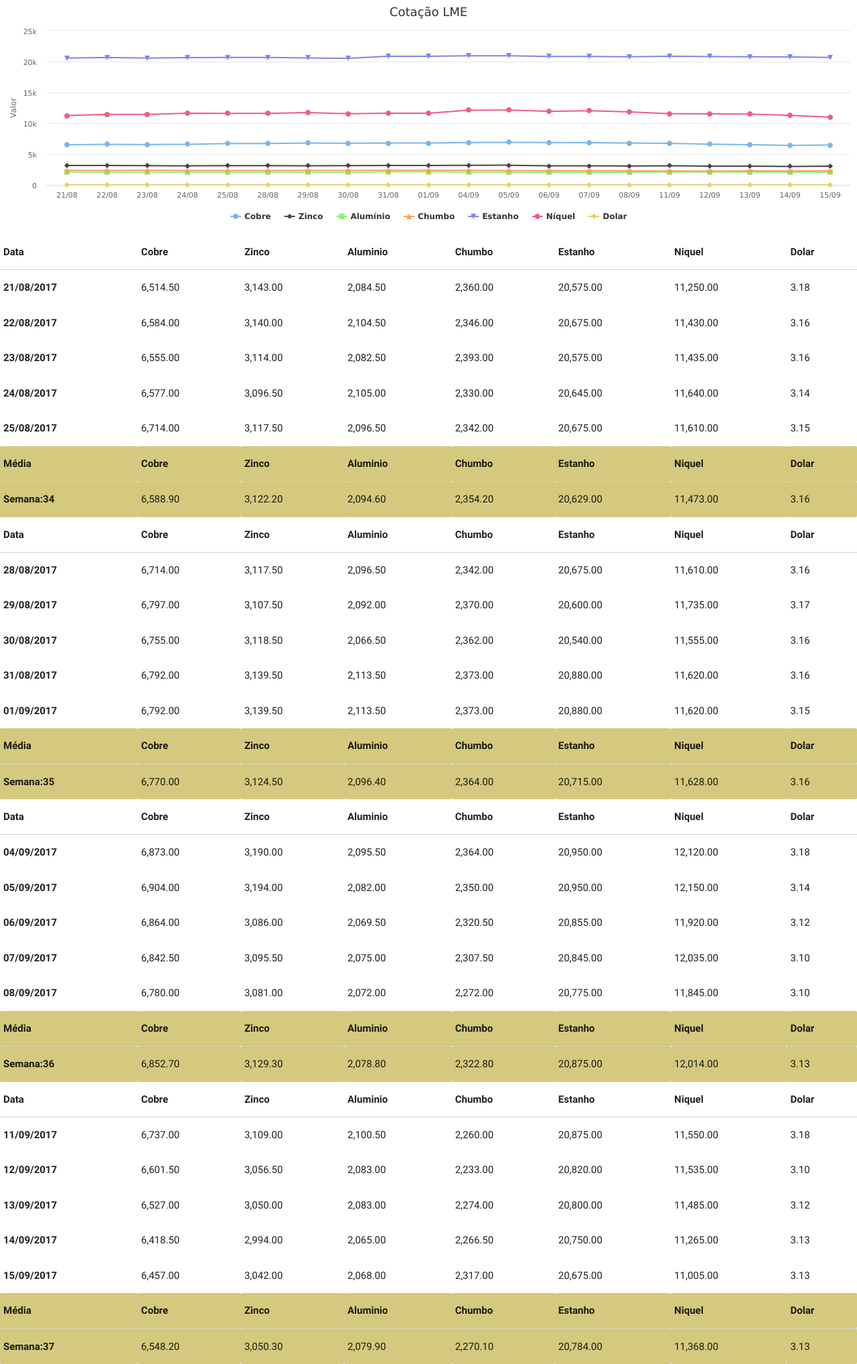
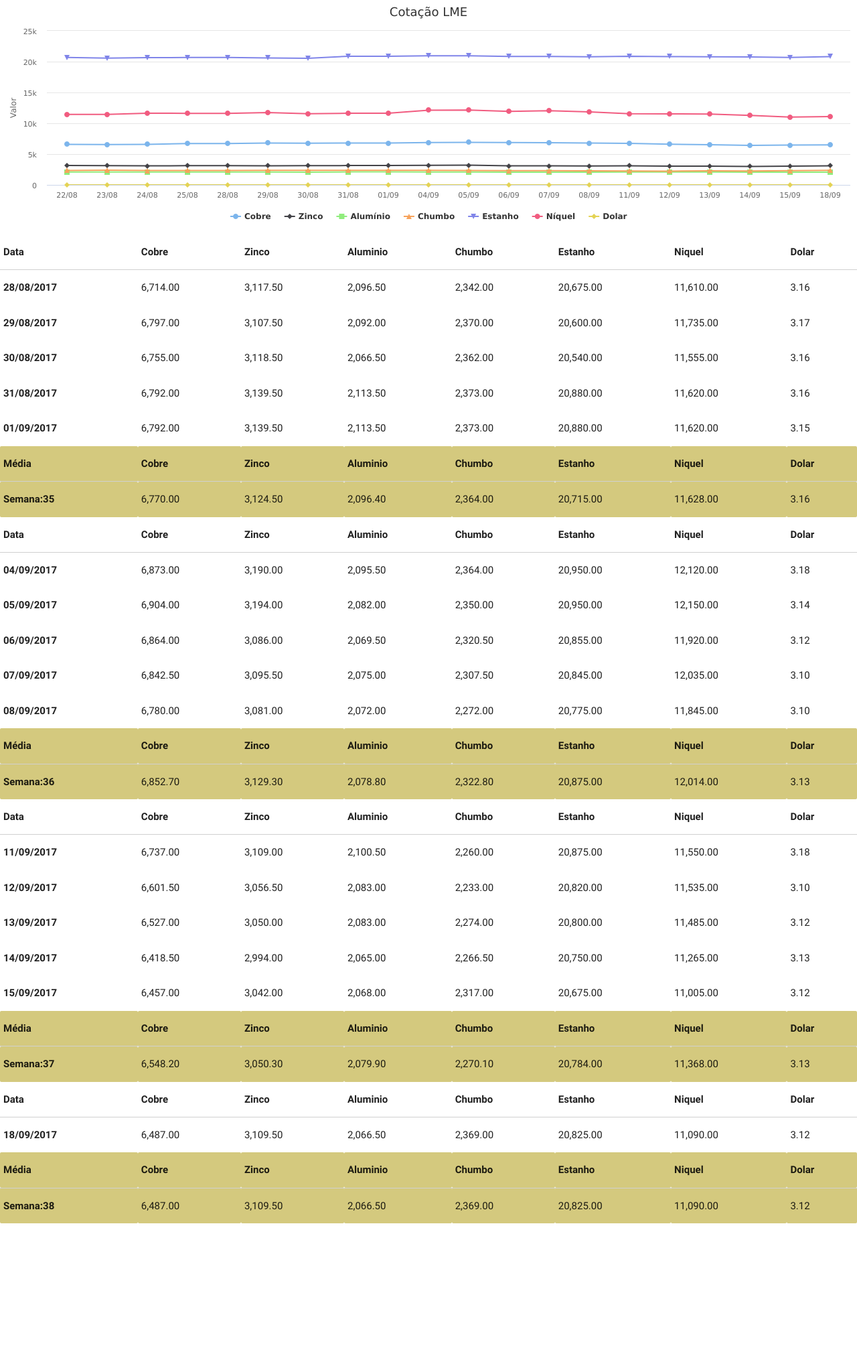
Before and after one commit to tiagocordeiro/flask-lme-chart, a Flask app: page /lme/dashboard in a window 1280 px wide. Shown: the whole page at 67% size. After the commit the page ends 1826 px from the top, so only its background shows below. Run offline with Flask 2, Linux system fonts and the light colour scheme; some libraries are stand-ins or nearby versions.

Commit message:
Cotação Atualizada

```diff
--- a/static/cotacao-atual.csv
+++ b/static/cotacao-atual.csv
@@ -1,5 +1,4 @@
 Date,Cobre,Zinco,Aluminio,Chumbo,Estanho,Niquel,Dolar
-2017-08-21,6514.5,3143.0,2084.5,2360.0,20575.0,11250.0,3.1777000427246
 2017-08-22,6584.0,3140.0,2104.5,2346.0,20675.0,11430.0,3.1630001068115
 2017-08-23,6555.0,3114.0,2082.5,2393.0,20575.0,11435.0,3.1605000495911
 2017-08-24,6577.0,3096.5,2105.0,2330.0,20645.0,11640.0,3.1393001079559
@@ -18,4 +17,5 @@ Date,Cobre,Zinco,Aluminio,Chumbo,Estanho,Niquel,Dolar
 2017-09-12,6601.5,3056.5,2083.0,2233.0,20820.0,11535.0,3.0996999740601
 2017-09-13,6527.0,3050.0,2083.0,2274.0,20800.0,11485.0,3.1219000816345
 2017-09-14,6418.5,2994.0,2065.0,2266.5,20750.0,11265.0,3.1315999031067
-2017-09-15,6457.0,3042.0,2068.0,2317.0,20675.0,11005.0,
+2017-09-15,6457.0,3042.0,2068.0,2317.0,20675.0,11005.0,3.1180999279022
+2017-09-18,6487.0,3109.5,2066.5,2369.0,20825.0,11090.0,
--- a/templates/mesclado.html
+++ b/templates/mesclado.html
@@ -1,223 +1,3 @@
-<table border="1" class="dataframe semanal table-striped table-responsive" style="text-align: right;" width="100%">
- <thead>
-  <tr style="text-align: right;">
-   <th>
-    Data
-   </th>
-   <th>
-    Cobre
-   </th>
-   <th>
-    Zinco
-   </th>
-   <th>
-    Aluminio
-   </th>
-   <th>
-    Chumbo
-   </th>
-   <th>
-    Estanho
-   </th>
-   <th>
-    Niquel
-   </th>
-   <th>
-    Dolar
-   </th>
-  </tr>
-  <tr>
-  </tr>
- </thead>
- <tbody>
-  <tr>
-   <th>
-    21/08/2017
-   </th>
-   <td>
-    6,514.50
-   </td>
-   <td>
-    3,143.00
-   </td>
-   <td>
-    2,084.50
-   </td>
-   <td>
-    2,360.00
-   </td>
-   <td>
-    20,575.00
-   </td>
-   <td>
-    11,250.00
-   </td>
-   <td>
-    3.18
-   </td>
-  </tr>
-  <tr>
-   <th>
-    22/08/2017
-   </th>
-   <td>
-    6,584.00
-   </td>
-   <td>
-    3,140.00
-   </td>
-   <td>
-    2,104.50
-   </td>
-   <td>
-    2,346.00
-   </td>
-   <td>
-    20,675.00
-   </td>
-   <td>
-    11,430.00
-   </td>
-   <td>
-    3.16
-   </td>
-  </tr>
-  <tr>
-   <th>
-    23/08/2017
-   </th>
-   <td>
-    6,555.00
-   </td>
-   <td>
-    3,114.00
-   </td>
-   <td>
-    2,082.50
-   </td>
-   <td>
-    2,393.00
-   </td>
-   <td>
-    20,575.00
-   </td>
-   <td>
-    11,435.00
-   </td>
-   <td>
-    3.16
-   </td>
-  </tr>
-  <tr>
-   <th>
-    24/08/2017
-   </th>
-   <td>
-    6,577.00
-   </td>
-   <td>
-    3,096.50
-   </td>
-   <td>
-    2,105.00
-   </td>
-   <td>
-    2,330.00
-   </td>
-   <td>
-    20,645.00
-   </td>
-   <td>
-    11,640.00
-   </td>
-   <td>
-    3.14
-   </td>
-  </tr>
-  <tr>
-   <th>
-    25/08/2017
-   </th>
-   <td>
-    6,714.00
-   </td>
-   <td>
-    3,117.50
-   </td>
-   <td>
-    2,096.50
-   </td>
-   <td>
-    2,342.00
-   </td>
-   <td>
-    20,675.00
-   </td>
-   <td>
-    11,610.00
-   </td>
-   <td>
-    3.15
-   </td>
-  </tr>
- </tbody>
- <thead>
-  <tr style="text-align: right; background-color: #d4c97e !important;">
-   <th>
-    Média
-   </th>
-   <th>
-    Cobre
-   </th>
-   <th>
-    Zinco
-   </th>
-   <th>
-    Aluminio
-   </th>
-   <th>
-    Chumbo
-   </th>
-   <th>
-    Estanho
-   </th>
-   <th>
-    Niquel
-   </th>
-   <th>
-    Dolar
-   </th>
-  </tr>
- </thead>
- <tbody>
-  <tr class="media" style="background-color: #d4c97e !important;">
-   <th>
-    Semana:34
-   </th>
-   <td>
-    6,588.90
-   </td>
-   <td>
-    3,122.20
-   </td>
-   <td>
-    2,094.60
-   </td>
-   <td>
-    2,354.20
-   </td>
-   <td>
-    20,629.00
-   </td>
-   <td>
-    11,473.00
-   </td>
-   <td>
-    3.16
-   </td>
-  </tr>
- </tbody>
-</table>
 <table border="1" class="dataframe semanal table-striped table-responsive" style="text-align: right;" width="100%">
  <thead>
   <tr style="text-align: right;">
@@ -817,7 +597,7 @@
     11,005.00
    </td>
    <td>
-    3.13
+    3.12
    </td>
   </tr>
  </tbody>
@@ -878,3 +658,119 @@
   </tr>
  </tbody>
 </table>
+<table border="1" class="dataframe semanal table-striped table-responsive" style="text-align: right;" width="100%">
+ <thead>
+  <tr style="text-align: right;">
+   <th>
+    Data
+   </th>
+   <th>
+    Cobre
+   </th>
+   <th>
+    Zinco
+   </th>
+   <th>
+    Aluminio
+   </th>
+   <th>
+    Chumbo
+   </th>
+   <th>
+    Estanho
+   </th>
+   <th>
+    Niquel
+   </th>
+   <th>
+    Dolar
+   </th>
+  </tr>
+  <tr>
+  </tr>
+ </thead>
+ <tbody>
+  <tr>
+   <th>
+    18/09/2017
+   </th>
+   <td>
+    6,487.00
+   </td>
+   <td>
+    3,109.50
+   </td>
+   <td>
+    2,066.50
+   </td>
+   <td>
+    2,369.00
+   </td>
+   <td>
+    20,825.00
+   </td>
+   <td>
+    11,090.00
+   </td>
+   <td>
+    3.12
+   </td>
+  </tr>
+ </tbody>
+ <thead>
+  <tr style="text-align: right; background-color: #d4c97e !important;">
+   <th>
+    Média
+   </th>
+   <th>
+    Cobre
+   </th>
+   <th>
+    Zinco
+   </th>
+   <th>
+    Aluminio
+   </th>
+   <th>
+    Chumbo
+   </th>
+   <th>
+    Estanho
+   </th>
+   <th>
+    Niquel
+   </th>
+   <th>
+    Dolar
+   </th>
+  </tr>
+ </thead>
+ <tbody>
+  <tr class="media" style="background-color: #d4c97e !important;">
+   <th>
+    Semana:38
+   </th>
+   <td>
+    6,487.00
+   </td>
+   <td>
+    3,109.50
+   </td>
+   <td>
+    2,066.50
+   </td>
+   <td>
+    2,369.00
+   </td>
+   <td>
+    20,825.00
+   </td>
+   <td>
+    11,090.00
+   </td>
+   <td>
+    3.12
+   </td>
+  </tr>
+ </tbody>
+</table>
```
Also changed, not shown: static/todo-periodo.csv.
